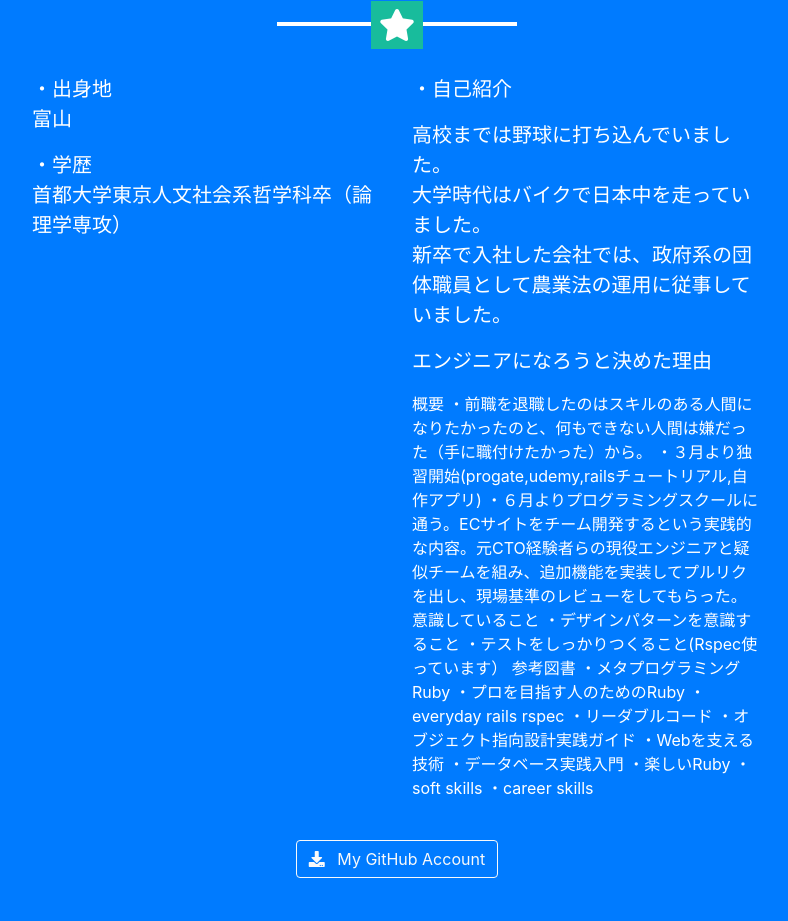
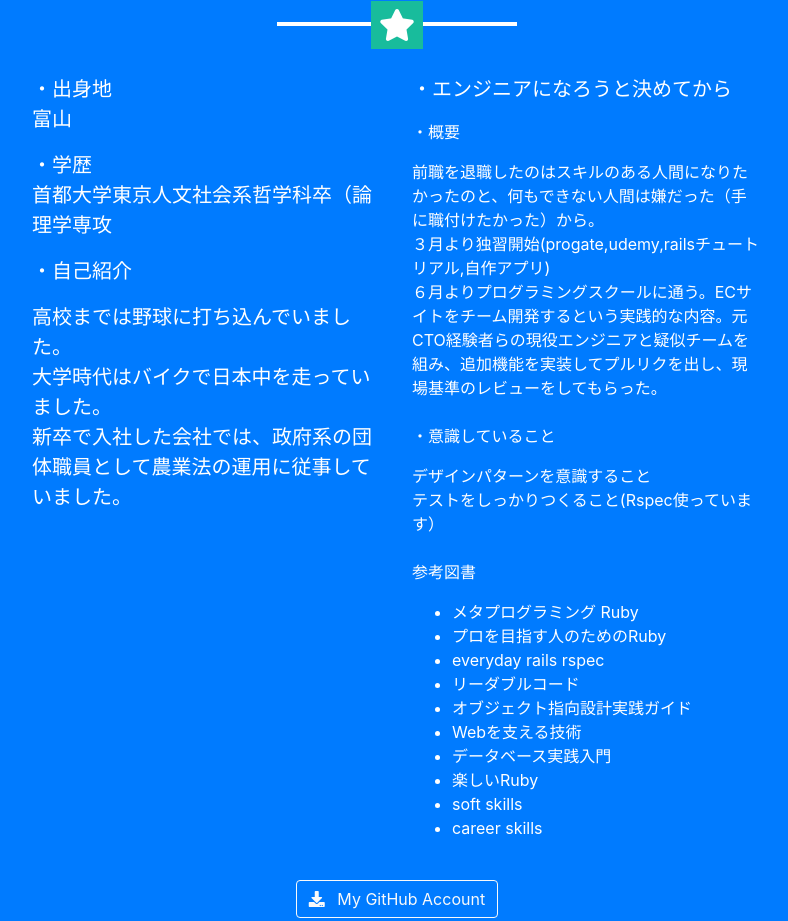
Before and after one commit to cuisine-de-koji/cuisine-de-koji.github.io, a website with bundled scripts: page index.html in a window 1280 px wide. Shown: the part 1797-2718 px from the top of the page, without its empty margins (243-1031 px from the left). Built offline with nearby package versions, Linux system fonts and the light colour scheme.

Commit message:
Change About

```diff
--- a/index.html
+++ b/index.html
@@ -121,33 +121,27 @@
         <div class="row">
           <div class="col-lg-4 ml-auto">
             <p class="lead">・出身地<br>富山</p>
-            <p class="lead">・学歴<br>首都大学東京人文社会系哲学科卒（論理学専攻）</p>
+            <p class="lead">・学歴<br>首都大学東京人文社会系哲学科卒（論理学専攻</p>
+            <p class="lead">・自己紹介</p>
+            <p class="lead">高校までは野球に打ち込んでいました。<br>大学時代はバイクで日本中を走っていました。<br>新卒で入社した会社では、政府系の団体職員として農業法の運用に従事していました。</p>
           </div>
           <div class="col-lg-4 mr-auto">
-            <p class="lead">・自己紹介</p>
-            <p class="lead">高校までは野球に打ち込んでいました。<br>大学時代はバイクで日本中を走っていました。<br>新卒で入社した会社では、政府系の団体職員として農業法の運用に従事していました。
-            <p class="lead">エンジニアになろうと決めた理由</p>
-
-概要
-  ・前職を退職したのはスキルのある人間になりたかったのと、何もできない人間は嫌だった（手に職付けたかった）から。
-  ・３月より独習開始(progate,udemy,railsチュートリアル,自作アプリ)
-  ・６月よりプログラミングスクールに通う。ECサイトをチーム開発するという実践的な内容。元CTO経験者らの現役エンジニアと疑似チームを組み、追加機能を実装してプルリクを出し、現場基準のレビューをしてもらった。
-
-  意識していること
-  ・デザインパターンを意識すること
-  ・テストをしっかりつくること(Rspec使っています）
-
-  参考図書
-  ・メタプログラミング Ruby
-  ・プロを目指す人のためのRuby
-  ・everyday rails rspec
-  ・リーダブルコード
-  ・オブジェクト指向設計実践ガイド
-  ・Webを支える技術
-  ・データベース実践入門
-  ・楽しいRuby
-  ・soft skills
-  ・career skills
+            <p class="lead">・エンジニアになろうと決めてから</p>
+            <p>・概要</p>前職を退職したのはスキルのある人間になりたかったのと、何もできない人間は嫌だった（手に職付けたかった）から。<br>３月より独習開始(progate,udemy,railsチュートリアル,自作アプリ)<br>６月よりプログラミングスクールに通う。ECサイトをチーム開発するという実践的な内容。元CTO経験者らの現役エンジニアと疑似チームを組み、追加機能を実装してプルリクを出し、現場基準のレビューをしてもらった。<br><br>
+            <p>・意識していること</p>デザインパターンを意識すること<br>テストをしっかりつくること(Rspec使っています）<br><br>
+            <p>参考図書</p>
+              <ul>
+                <li>メタプログラミング Ruby</li>
+                <li>プロを目指す人のためのRuby</li>
+                <li>everyday rails rspec</li>
+                <li>リーダブルコード</li>
+                <li>オブジェクト指向設計実践ガイド</li>
+                <li>Webを支える技術</li>
+                <li>データベース実践入門</li>
+                <li>楽しいRuby</li>
+                <li>soft skills</li>
+                <li>career skills</li>
+              </ul>
             </p>
           </div>
         </div>
```
